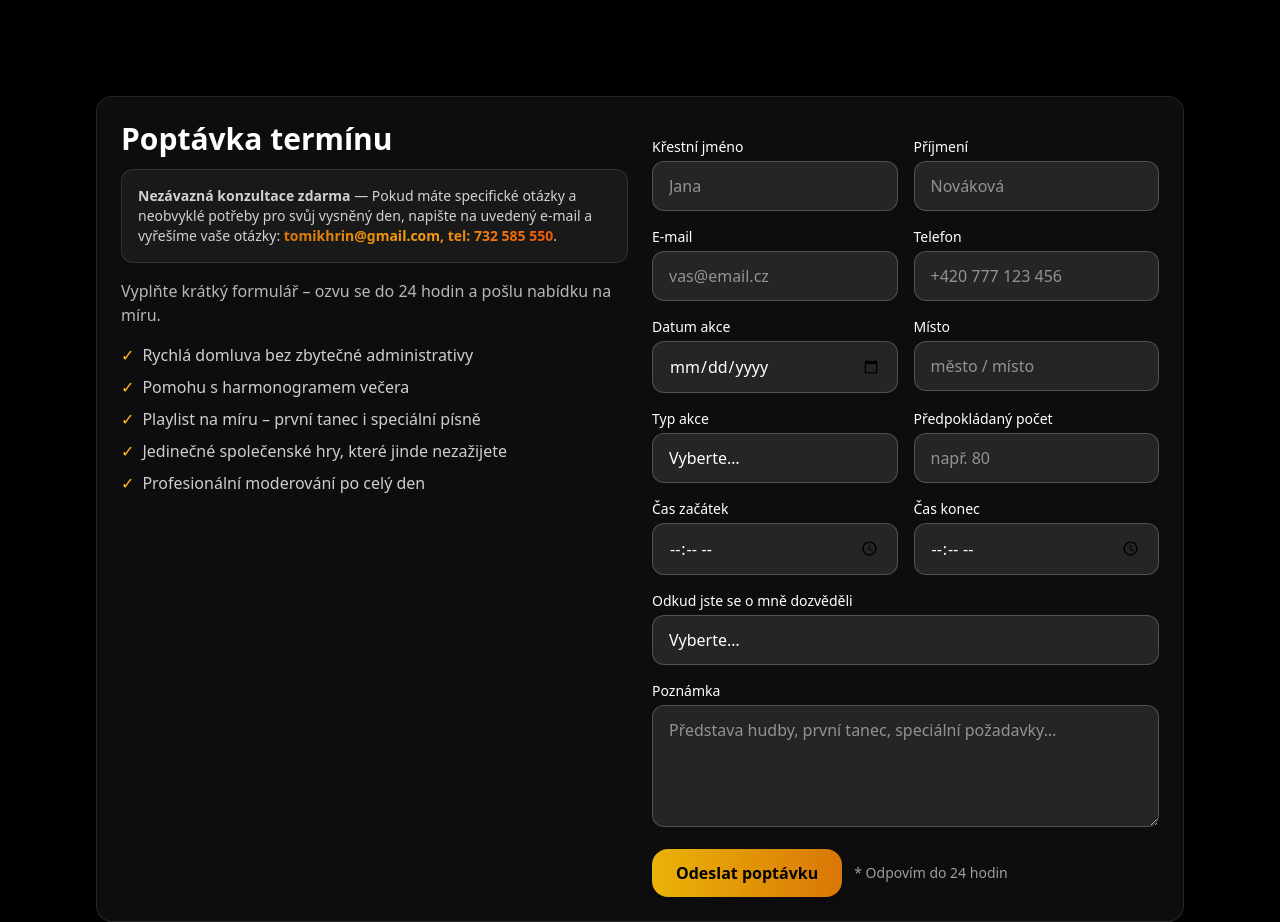
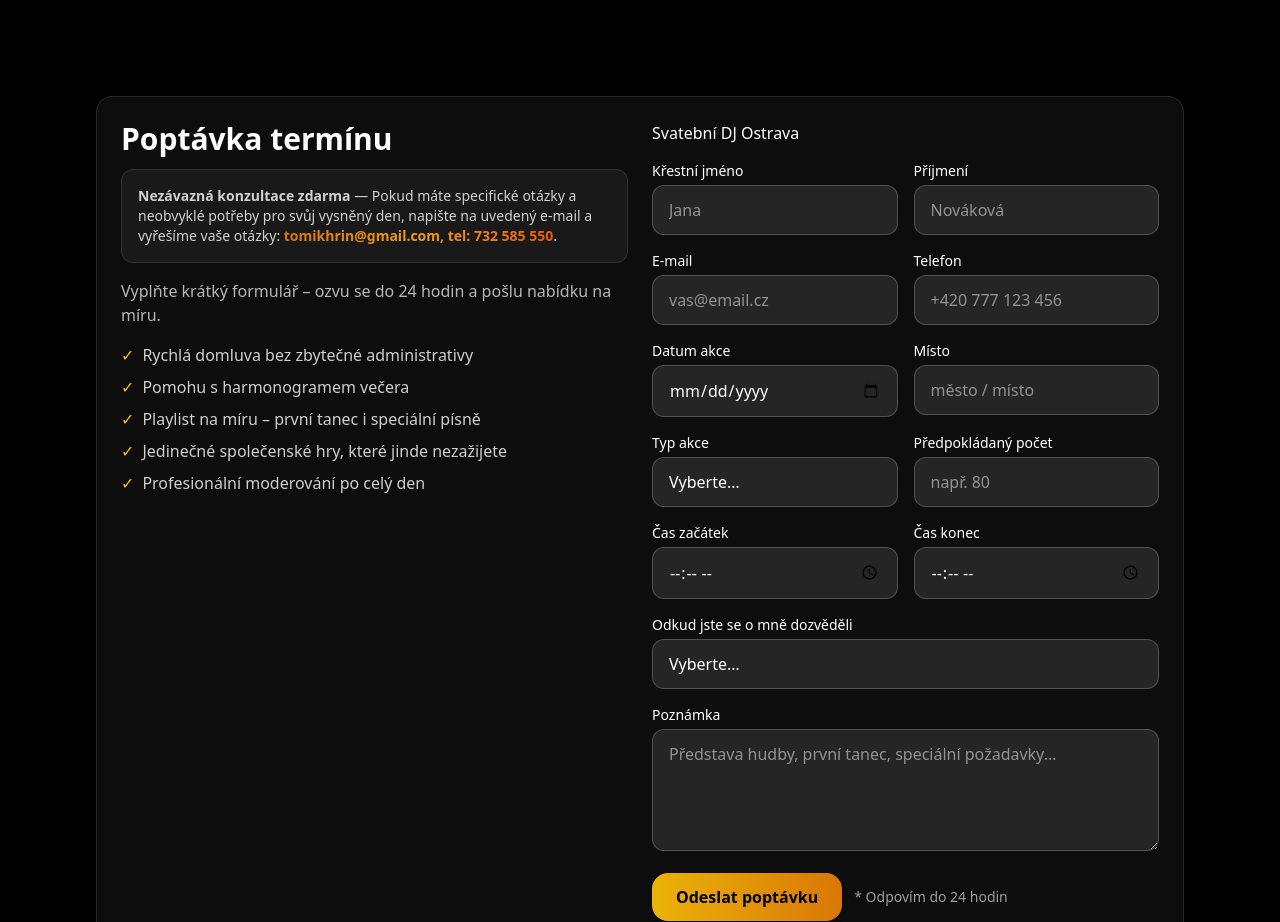
Before and after one commit to tomikhrin-create/YourDJ, a plain HTML site: page index.html in a window 1280 px wide. Shown: the part 4240-5162 px from the top of the page. Drawn offline with nearby package versions, Linux system fonts and the light colour scheme.

Commit message:
Update index.html

```diff
--- a/index.html
+++ b/index.html
@@ -336,6 +336,7 @@
           </div>
           <form id="contactForm" class="space-y-4" autocomplete="on">
             <input type="text" name="bot-field" class="hidden" tabindex="-1" autocomplete="off" aria-hidden="true"/>
+            <a href="/svatebni-dj-ostrava/" class="hover:text-amber-600">Svatební DJ Ostrava</a>
           <!-- 1) Křestní jméno + Příjmení -->
 <div class="grid gap-4 sm:grid-cols-2">
   <div>
```
